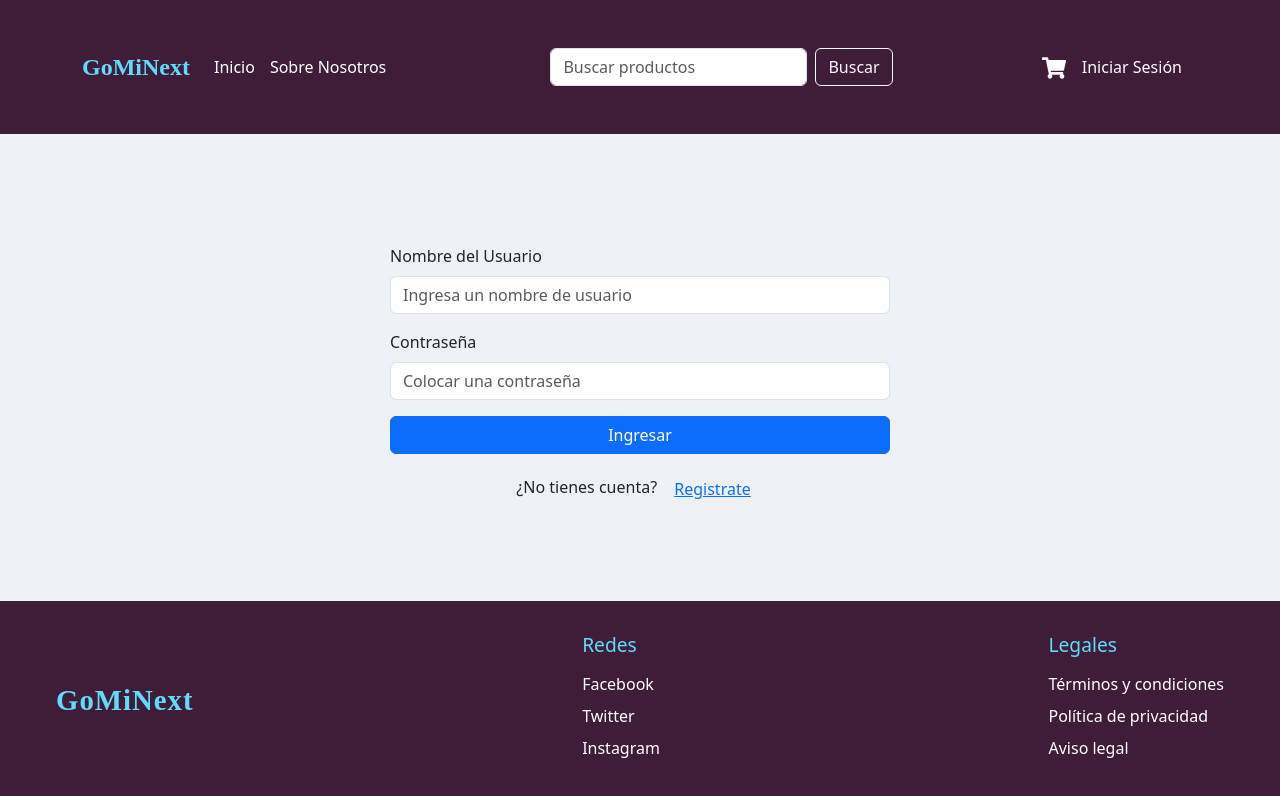
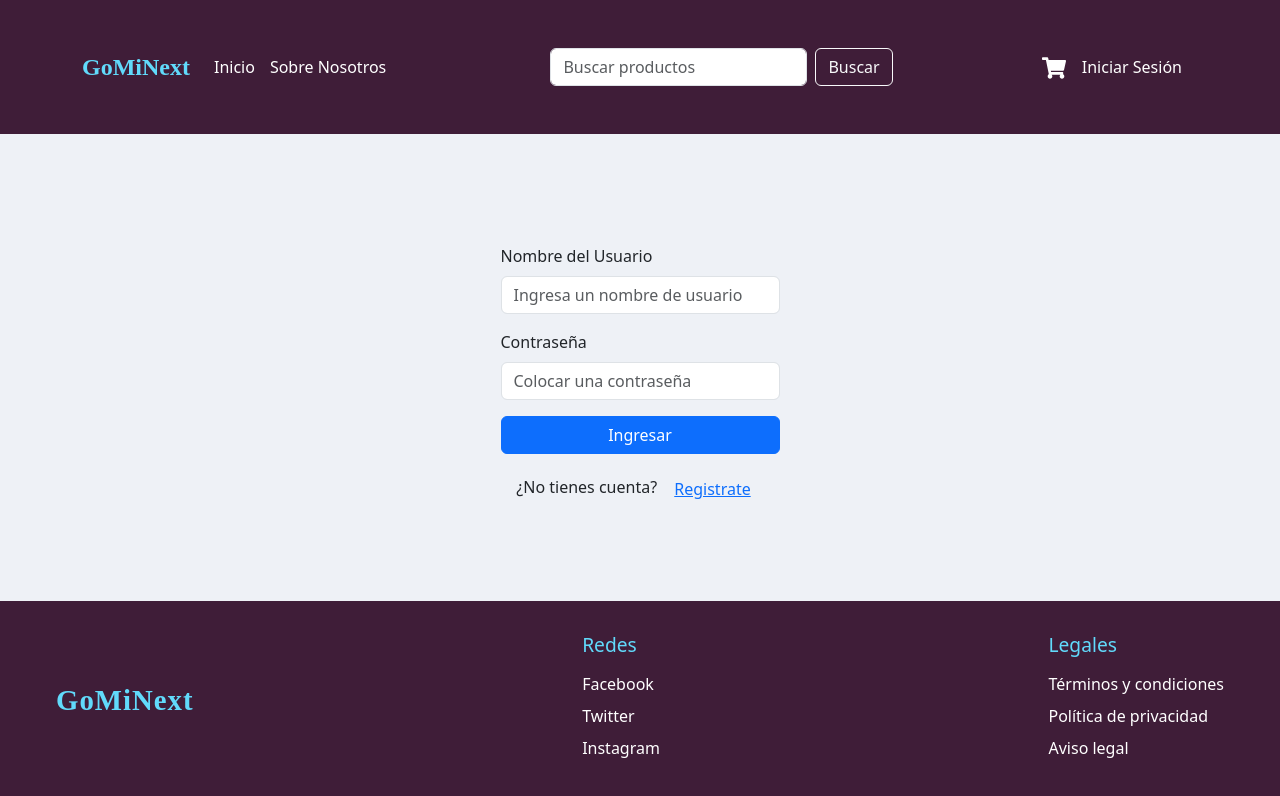
Before and after one commit to jonathan26-g/proyecto-ecommerce-react, a React (Vite) app: page /loginPage in a window 1280 px wide. Shown: the top 796 px of the page. Built offline with nearby package versions, Linux system fonts and the light colour scheme.

Commit message:
feat: mejoras en FormC antes de cambiar de rama

```diff
--- a/src/components/form/FormC.css
+++ b/src/components/form/FormC.css
@@ -1,9 +1,6 @@
 .form-login {
-  margin-top: 80px;
-  max-width: 500px;
-  width: 90%;
-}
-
+    margin-top: 80px;
+  }
 
   .lista-contrasenia li {
     font-size: 0.8em;
--- a/src/components/form/FormC.jsx
+++ b/src/components/form/FormC.jsx
@@ -130,8 +130,7 @@ const FormC = ({ idPage }) => {
 
   return (
     <Container className='d-flex flex-column align-items-center justify-content-center my-5'>
-      <Form className='form-login w-100 w-sm-100 w-md-75 w-lg-50 w-xl-25'>
-
+      <Form className='w-25 form-login'>
         <Form.Group className="mb-3" controlId="formBasicEmail">
           <Form.Label>Nombre del Usuario</Form.Label>
           <Form.Control
```
